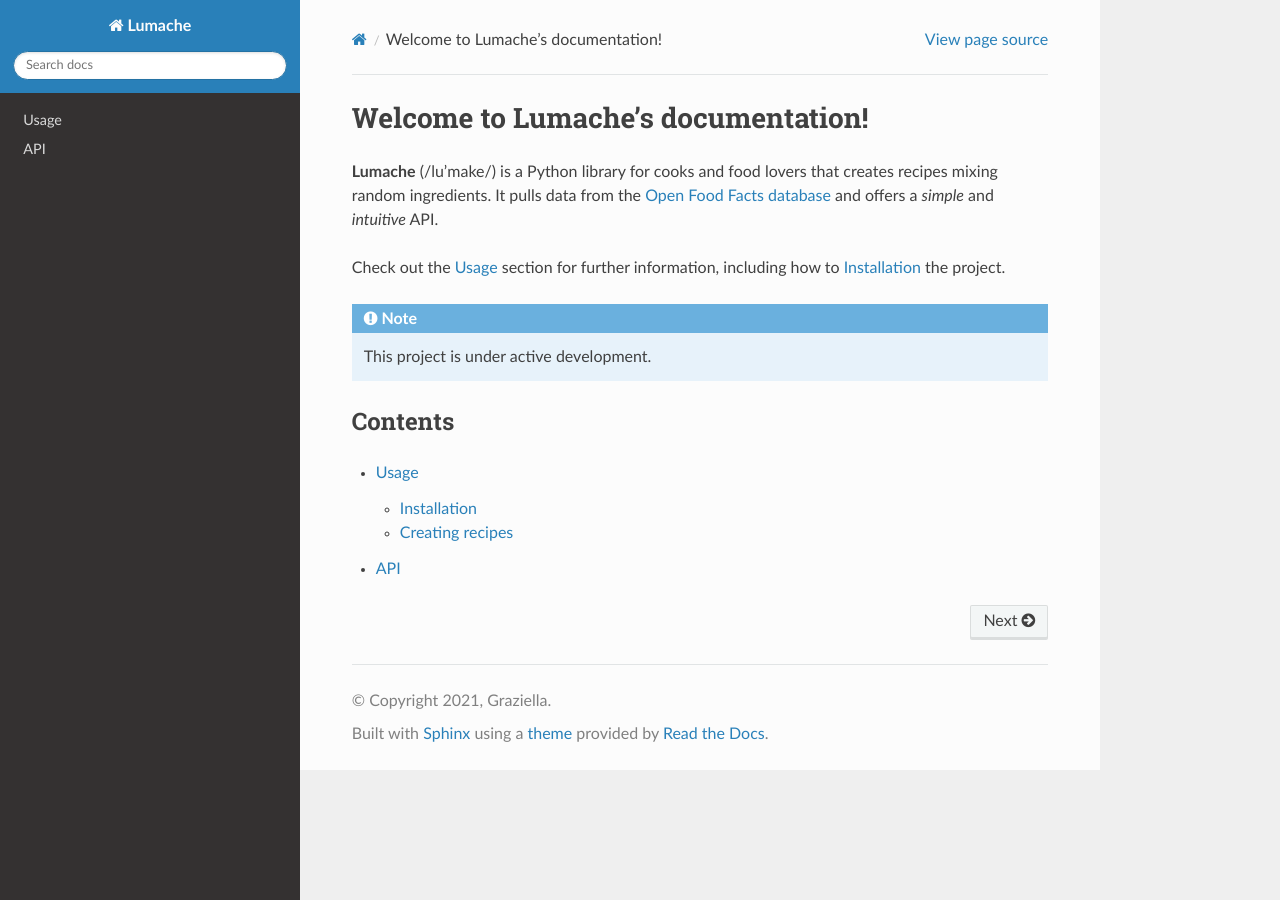
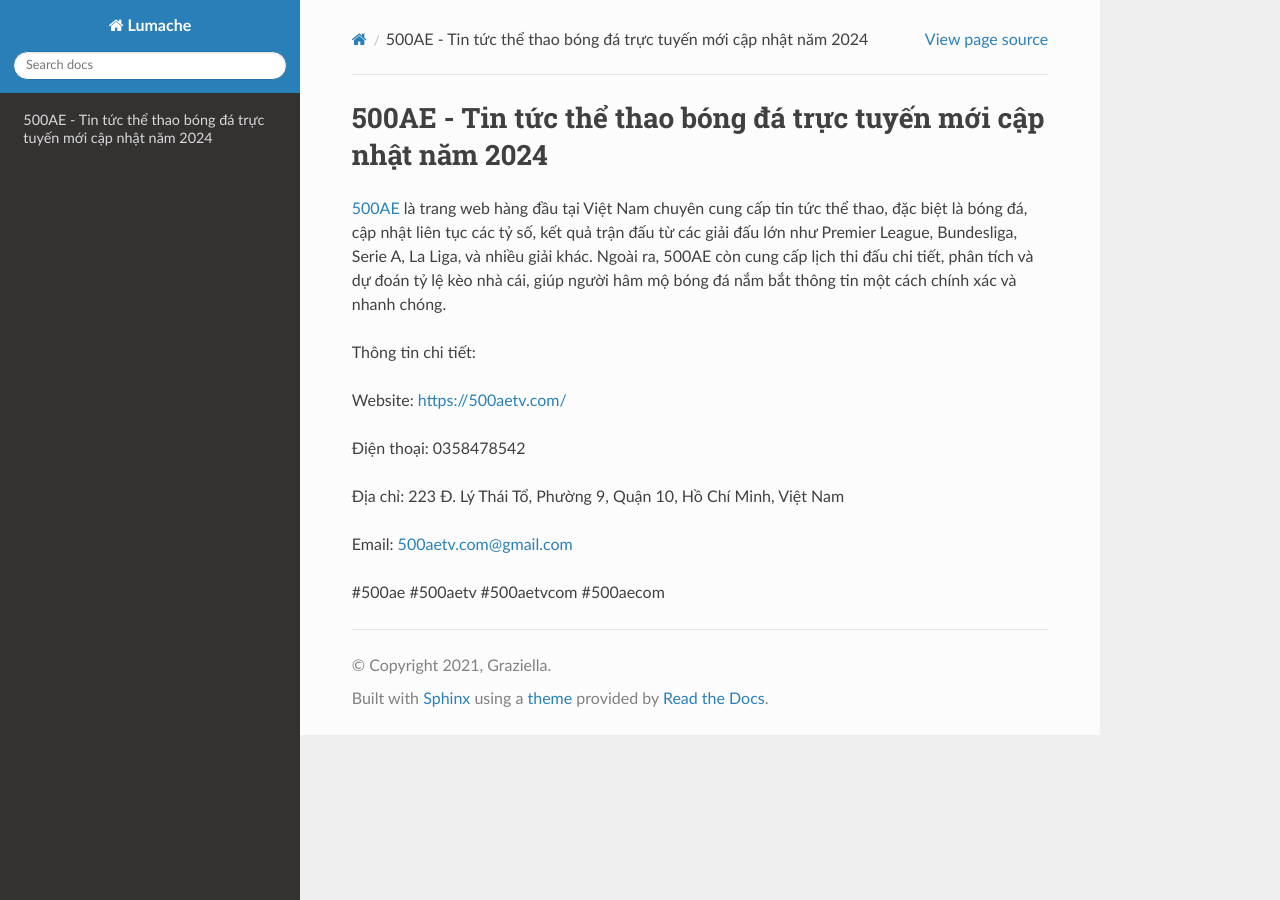
Before and after one commit to plapenanec/500aetvcom1, a Sphinx documentation site: the page built from docs/source/index.rst, in a window 1280 px wide. Built offline with Sphinx 7.4.7 and the Read the Docs theme 3.1.0, drawn with Linux system fonts in a browser that asks for light colours.

Commit message:
Update index.rst

```diff
--- a/docs/source/index.rst
+++ b/docs/source/index.rst
@@ -1,22 +1,16 @@
-Welcome to Lumache's documentation!
+500AE - Tin tức thể thao bóng đá trực tuyến mới cập nhật năm 2024
 ===================================
 
-**Lumache** (/lu'make/) is a Python library for cooks and food lovers
-that creates recipes mixing random ingredients.
-It pulls data from the `Open Food Facts database <https://world.openfoodfacts.org/>`_
-and offers a *simple* and *intuitive* API.
+`500AE <https://500aetv.com/>`_ là trang web hàng đầu tại Việt Nam chuyên cung cấp tin tức thể thao, đặc biệt là bóng đá, cập nhật liên tục các tỷ số, kết quả trận đấu từ các giải đấu lớn như Premier League, Bundesliga, Serie A, La Liga, và nhiều giải khác. Ngoài ra, 500AE còn cung cấp lịch thi đấu chi tiết, phân tích và dự đoán tỷ lệ kèo nhà cái, giúp người hâm mộ bóng đá nắm bắt thông tin một cách chính xác và nhanh chóng.
 
-Check out the :doc:`usage` section for further information, including
-how to :ref:`installation` the project.
+Thông tin chi tiết:
 
-.. note::
+Website: https://500aetv.com/
 
-   This project is under active development.
+Điện thoại: 0358478542
 
-Contents
---------
+Địa chỉ: 223 Đ. Lý Thái Tổ, Phường 9, Quận 10, Hồ Chí Minh, Việt Nam
 
-.. toctree::
+Email: 500aetv.com@gmail.com
 
-   usage
-   api
+#500ae #500aetv #500aetvcom #500aecom
```
